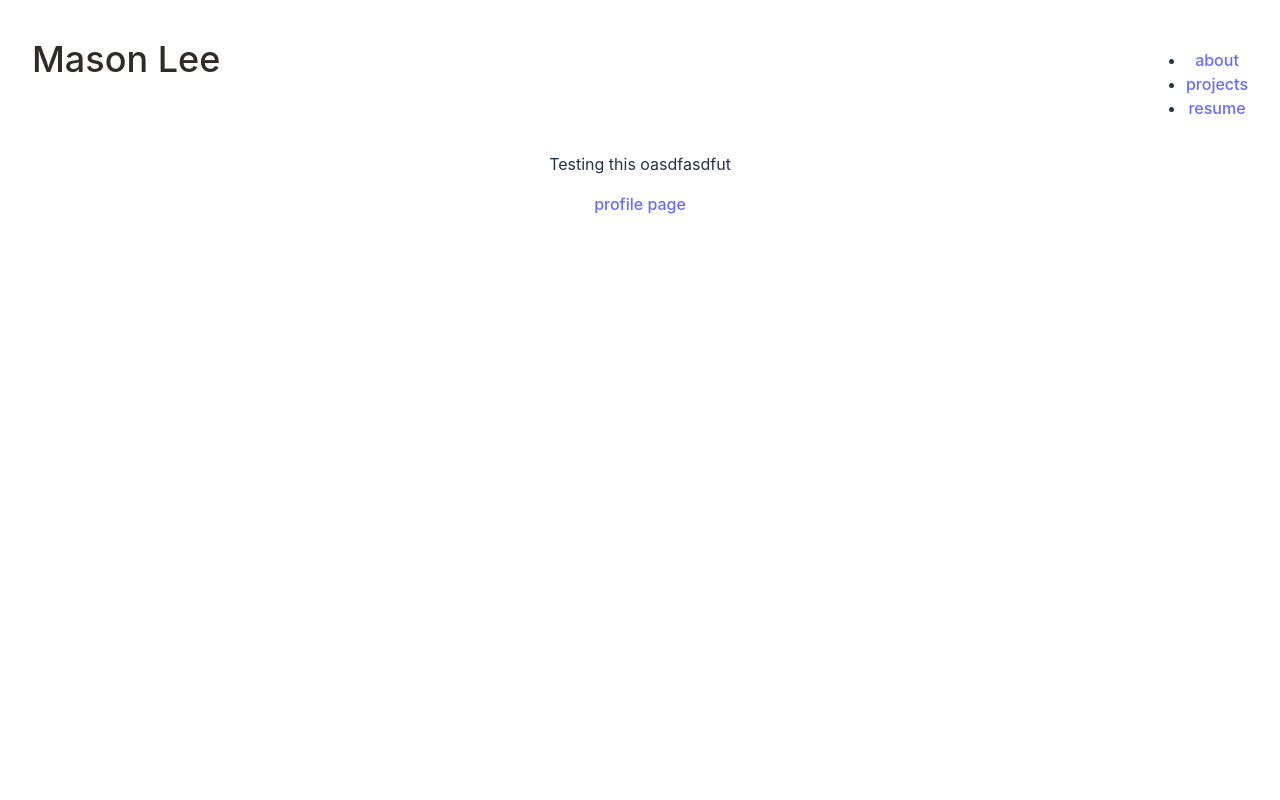
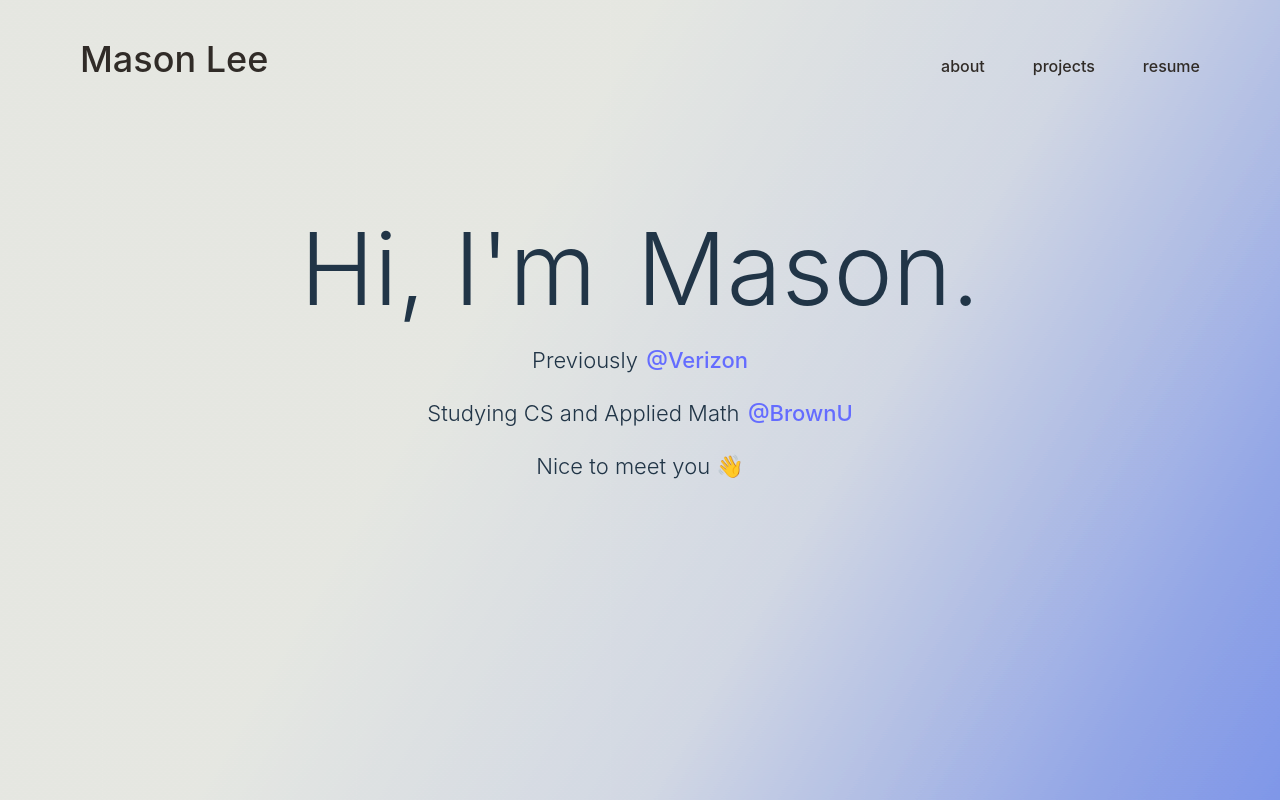
Before and after one commit to jhmlee/personal_website, a React (Vite) app: page / in a window 1280 px wide. Built offline with nearby package versions, Linux system fonts and the light colour scheme.

Commit message:
homepage

```diff
--- a/package.json
+++ b/package.json
@@ -10,6 +10,7 @@
     "preview": "vite preview"
   },
   "dependencies": {
+    "aos": "^2.3.4",
     "react": "^18.2.0",
     "react-dom": "^18.2.0",
     "react-router-dom": "^6.14.2"
--- a/src/App.jsx
+++ b/src/App.jsx
@@ -1,15 +1,14 @@
 import { useState } from 'react'
 import { Link } from 'react-router-dom';
 import Navbar from './components/Navbar';
-
+import Home from './components/Home';
 import './App.css'
 
 const App = () => {
   return (
   <>
     <Navbar />
-    <p>Testing this oasdfasdfut</p>
-    <Link to="profile" >profile page</Link>
+    <Home/>
   </> );
 }
 
--- /dev/null
+++ b/src/components/Home.css
@@ -0,0 +1,32 @@
+
+.homeText a {
+    margin-left: -0.25rem;
+
+}
+.homeText p {
+    min-width: 4vw;
+    display: flex;
+    justify-content: center;
+    font-weight: 300;
+    margin-top: 20px;
+    font-size: 22px;
+    margin-bottom: 0px;
+}
+
+.Mason {
+    margin-left: -1rem;
+}
+
+.homeText .name {
+    display: flex;
+    margin-top: 100px;
+    font-size:100px;
+    margin-bottom: -20px;
+}
+
+/* Responsive font size for smaller screens */
+@media (max-width: 634px) {
+    .homeText .name {
+        font-size: 70px; /* Adjust this value as needed */
+    }
+}
--- /dev/null
+++ b/src/components/Home.jsx
@@ -0,0 +1,27 @@
+
+import React, {useEffect} from 'react';
+import Aos from 'aos';
+import "aos/dist/aos.css";
+import './Home.css'
+const Home = () => {
+
+    useEffect(() => {
+        Aos.init({duration: 2000});
+      }, []);
+
+    return (
+        <div className = "home">
+            <div className="homeText">
+                <p className="name" data-aos="zoom-in" >Hi, I'm &#160;<span className='Mason'>Mason</span>.</p>
+                <p data-aos="zoom-in" data-aos-delay="500" >Previously &#160;<a href=""> @Verizon</a></p>
+                <p data-aos="zoom-in" data-aos-delay="1000">Studying CS and Applied Math &#160;<a href=""> @BrownU</a></p>
+                <p data-aos="zoom-in" data-aos-delay="1500" >Nice to meet you 👋</p>
+            </div>
+            <div class="main_bg"></div>
+            <div class="main_bg layer1"></div>
+            <div class="main_bg layer 2"></div>
+        </div>
+      );
+}
+
+export default Home;
--- a/src/components/Navbar.css
+++ b/src/components/Navbar.css
@@ -1,9 +1,44 @@
 nav {
     display: flex;
     margin-top: 0;
+    min-width: 320px;
+    justify-content: center;
+    align-items: baseline;
 }
 
+nav .navName {
+    margin-right: auto;
+    margin-left: 3rem;
+}
 
 nav .links {
     margin-left: auto;
+    margin-right: 3rem;
+    color: #302B27;
 }
+
+nav ul {
+    list-style: none;
+    display: flex;
+    gap: 3rem;
+
+}
+
+.links li {
+    transition: color 0.3s ease, opacity 0.3s ease, filter 0.3s ease;
+}
+
+.links li:hover {
+    color: white;
+    opacity: 1;
+    filter: none;
+}
+
+.links:hover li:not(:hover) {
+    opacity: 0.6;
+    filter: blur(1px);
+}
+.navbar .links a:not(.active) {
+    color: #302B27;
+    border-bottom: none;
+  }
--- a/src/components/Navbar.jsx
+++ b/src/components/Navbar.jsx
@@ -19,7 +19,7 @@ const Navbar = () => {
             onMouseLeave={() => setHover(false)}>
             <Link to ="/"
             style = {{fontSize: "36px",
-            color: hover ? "#3B60E4" : "#302B27"}}>Mason Lee</Link>
+            color: hover ? "#646cff" : "#302B27"}}>Mason Lee</Link>
             </div>
             <div className="links">
                 <ul>
--- a/src/index.css
+++ b/src/index.css
@@ -65,3 +65,35 @@ button:focus-visible {
     background-color: #f9f9f9;
   }
 }
+/*sliding background  #make both percents 50 to get it clear*/
+.main_bg {
+  background-image: linear-gradient(-60deg, #3b60e4 20%,  #E0E2DB 50%);
+  animation: slide 9s ease-in-out
+  infinite alternate;
+  position: fixed;
+  top: 0;
+  bottom: 0;
+  left: -50%;
+  right: -50%;
+  opacity: 0.4;
+  z-index: -1;
+}
+
+
+.layer1 {
+  animation-direction: alternate-reverse;
+  animation-duration: 9s;
+}
+
+.layer2 {
+  animation-duration: 5s;
+}
+
+@keyframes slide {
+  0% {
+    transform: translateX(-25%);
+  }
+  100% {
+    transform: translateX(25%);
+  }
+}
```
Also changed, not shown: 1 other file (tests, documents, lock files or other folders).
